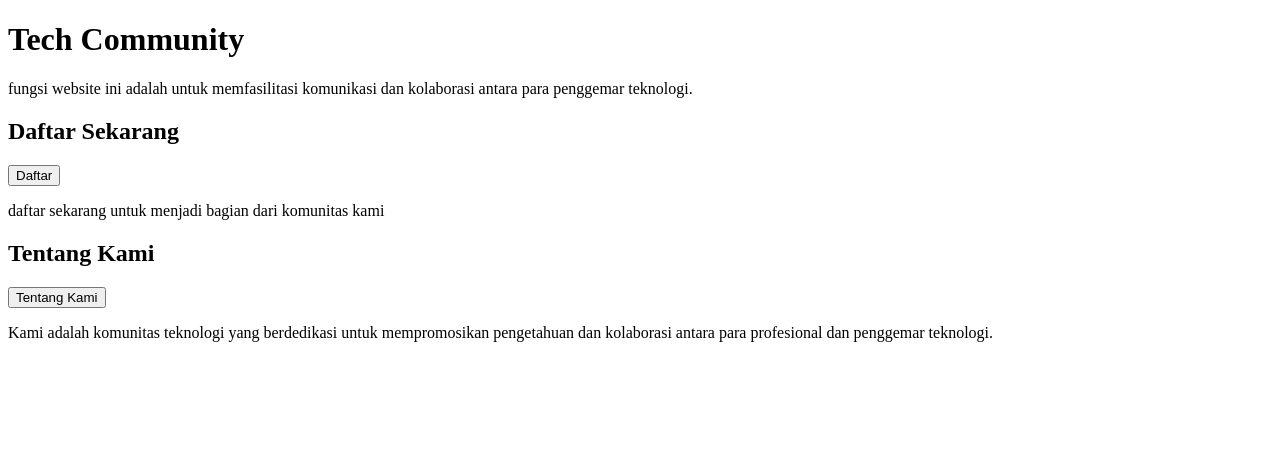
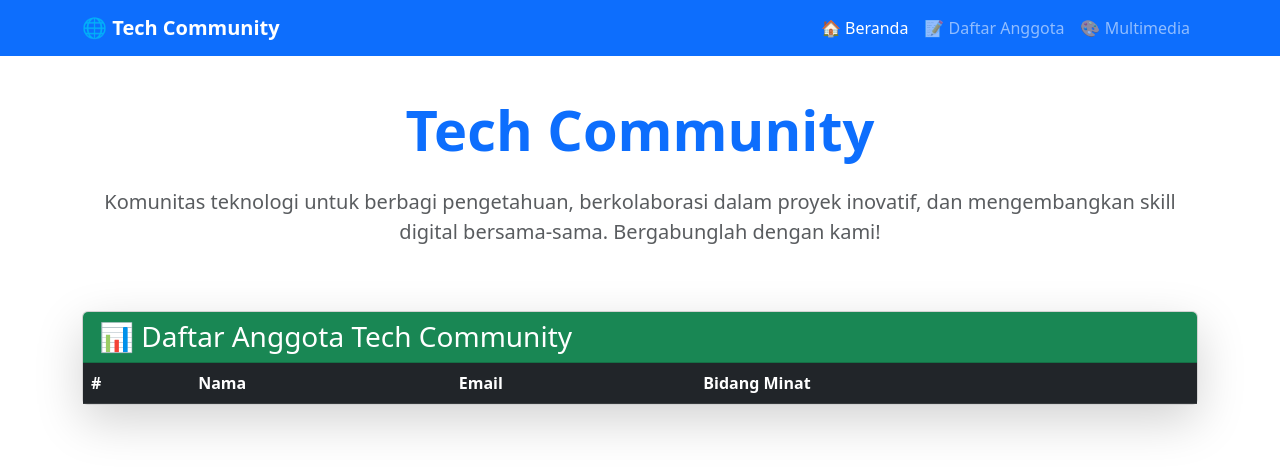
Before and after one commit to MuhammadDaffaAzakki/PDW-UCP1B-071, a plain HTML site: page index.html in a window 1280 px wide. Drawn offline with nearby package versions, Linux system fonts and the light colour scheme.

Commit message:
File Index/Halaman Utama FIX

```diff
--- a/index.html
+++ b/index.html
@@ -1,20 +1,75 @@
 <!DOCTYPE html>
-<html lang="en">
+<html lang="id">
 <head>
     <meta charset="UTF-8">
     <meta name="viewport" content="width=device-width, initial-scale=1.0">
-    <title>Tech Community Website</title>
+    <title>Tech Community - Halaman Utama</title>
+    <link href="https://cdn.jsdelivr.net/npm/bootstrap@5.3.0/dist/css/bootstrap.min.css" rel="stylesheet">
+    <link rel="stylesheet" href="style.css">
 </head>
 <body>
-    <h1>Tech Community</h1>
-    <p>fungsi website ini adalah untuk memfasilitasi komunikasi dan kolaborasi antara para penggemar teknologi.</p>
-    <h2>Daftar Sekarang</h2>
-    <button onclick="window.location.href='form.html'">Daftar</button>
-    <p>daftar sekarang untuk menjadi bagian dari komunitas kami</p>
+    <nav class="navbar navbar-expand-lg navbar-dark bg-primary fixed-top">
+        <div class="container">
+            <a class="navbar-brand fw-bold" href="index.html">🌐 Tech Community</a>
+            <button class="navbar-toggler" type="button" data-bs-toggle="collapse" data-bs-target="#navbarNav">
+                <span class="navbar-toggler-icon"></span>
+            </button>
+            <div class="collapse navbar-collapse" id="navbarNav">
+                <ul class="navbar-nav ms-auto">
+                    <li class="nav-item">
+                        <a class="nav-link active" href="index.html">🏠 Beranda</a>
+                    </li>
+                    <li class="nav-item">
+                        <a class="nav-link" href="form.html">📝 Daftar Anggota</a>
+                    </li>
+                    <li class="nav-item">
+                        <a class="nav-link" href="gallery.html">🎨 Multimedia</a>
+                    </li>
+                </ul>
+            </div>
+        </div>
+    </nav>
 
-    <h2>Tentang Kami</h2>
-    <button onclick="window.location.href='gallery.html'">Tentang Kami</button>
-    <p>Kami adalah komunitas teknologi yang berdedikasi untuk mempromosikan pengetahuan dan kolaborasi antara para profesional dan penggemar teknologi.</p>
+    <div class="container mt-5 pt-5">
+        <div class="row">
+            <div class="col-12 text-center mb-5">
+                <h1 class="display-4 fw-bold text-primary mb-4">Tech Community</h1>
+                <p class="lead text-muted">
+                    Komunitas teknologi untuk berbagi pengetahuan, berkolaborasi dalam proyek inovatif,
+                    dan mengembangkan skill digital bersama-sama. Bergabunglah dengan kami!
+                </p>
+            </div>
+        </div>
 
+        <div class="row">
+            <div class="col-12">
+                <div class="card shadow-lg">
+                    <div class="card-header bg-success text-white">
+                        <h3 class="mb-0">📊 Daftar Anggota Tech Community</h3>
+                    </div>
+                    <div class="card-body p-0">
+                        <div class="table-responsive">
+                            <table class="table table-hover mb-0" id="memberTable">
+                                <thead class="table-dark">
+                                    <tr>
+                                        <th>#</th>
+                                        <th>Nama</th>
+                                        <th>Email</th>
+                                        <th>Bidang Minat</th>
+                                    </tr>
+                                </thead>
+                                <tbody id="memberTableBody">
+                                    <!-- Data akan dimuat oleh JavaScript -->
+                                </tbody>
+                            </table>
+                        </div>
+                    </div>
+                </div>
+            </div>
+        </div>
+    </div>
+
+    <script src="https://cdn.jsdelivr.net/npm/bootstrap@5.3.0/dist/js/bootstrap.bundle.min.js"></script>
+    <script src="script.js"></script>
 </body>
 </html>
```
